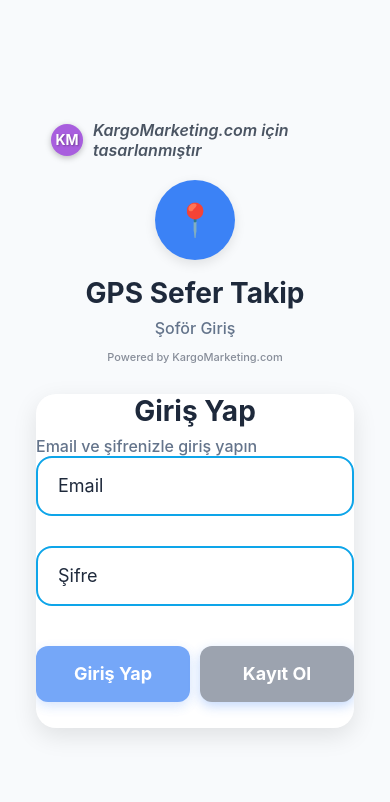
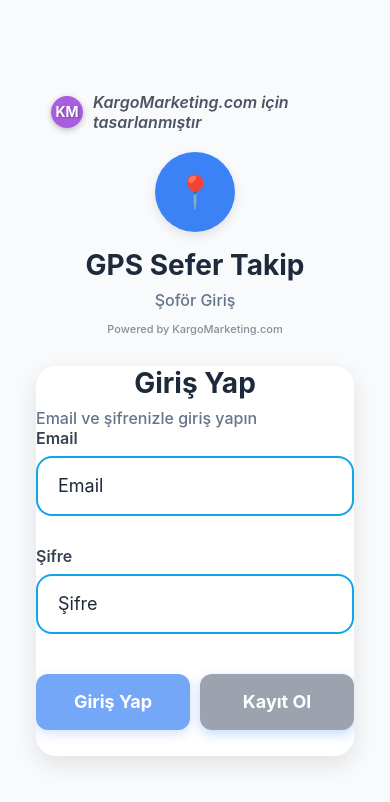
Before and after one commit to badaskaptan/gps-kargomarket-i-in, a React Native app in the folder gps-sefer/: screen / in a window 390 px wide. Shown: the top 802 px of the page. Built offline with nearby package versions, Linux system fonts and the light colour scheme.

Commit message:
chore: commit before push

```diff
--- a/gps-sefer/App.tsx
+++ b/gps-sefer/App.tsx
@@ -512,6 +512,7 @@ export default function App() {
                 <Text style={styles.title}>Giriş Yap</Text>
                 <Text style={styles.subtitle}>Email ve şifrenizle giriş yapın</Text>
                 <View style={styles.inputContainer}>
+                  <Text style={styles.label}>Email</Text>
                   <TextInput
                     style={styles.input}
                     placeholder="Email"
@@ -522,6 +523,7 @@ export default function App() {
                   />
                 </View>
                 <View style={styles.inputContainer}>
+                  <Text style={styles.label}>Şifre</Text>
                   <TextInput
                     style={styles.input}
                     placeholder="Şifre"
@@ -541,6 +543,7 @@ export default function App() {
                 <Text style={styles.title}>Kayıt Ol</Text>
                 <Text style={styles.subtitle}>Tüm alanları eksiksiz doldurun</Text>
                 <View style={styles.inputContainer}>
+                  <Text style={styles.label}>Ad</Text>
                   <TextInput
                     style={styles.input}
                     placeholder="Ad"
@@ -550,6 +553,7 @@ export default function App() {
                   />
                 </View>
                 <View style={styles.inputContainer}>
+                  <Text style={styles.label}>Soyad</Text>
                   <TextInput
                     style={styles.input}
                     placeholder="Soyad"
@@ -559,6 +563,7 @@ export default function App() {
                   />
                 </View>
                 <View style={styles.inputContainer}>
+                  <Text style={styles.label}>TC Kimlik No</Text>
                   <TextInput
                     style={styles.input}
                     placeholder="TC Kimlik No (11 hane)"
@@ -569,6 +574,7 @@ export default function App() {
                   />
                 </View>
                 <View style={styles.inputContainer}>
+                  <Text style={styles.label}>Email</Text>
                   <TextInput
                     style={styles.input}
                     placeholder="Email"
@@ -579,6 +585,7 @@ export default function App() {
                   />
                 </View>
                 <View style={styles.inputContainer}>
+                  <Text style={styles.label}>Telefon</Text>
                   <TextInput
                     style={styles.input}
                     placeholder="Telefon (+905xxxxxxxxx)"
@@ -588,6 +595,7 @@ export default function App() {
                   />
                 </View>
                 <View style={styles.inputContainer}>
+                  <Text style={styles.label}>Şifre</Text>
                   <TextInput
                     style={styles.input}
                     placeholder="Şifre"
```
